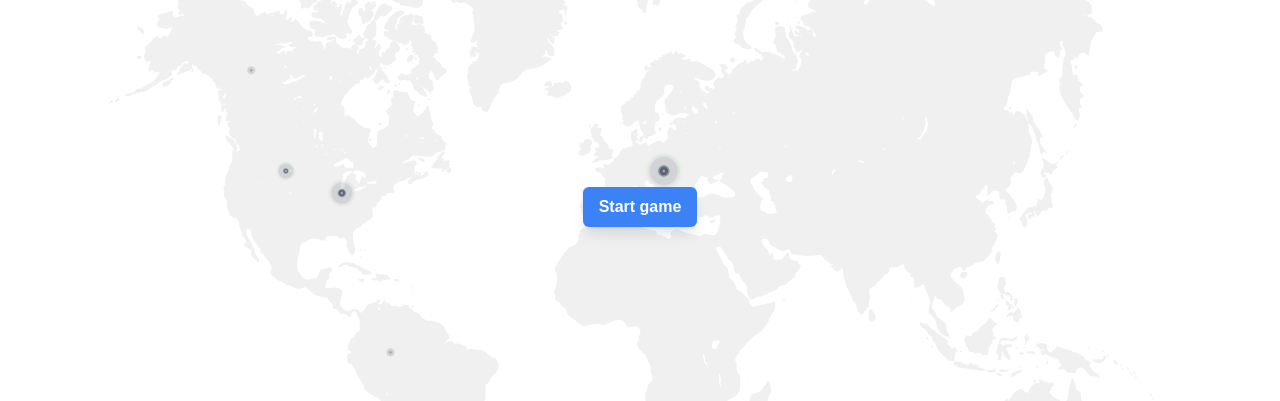
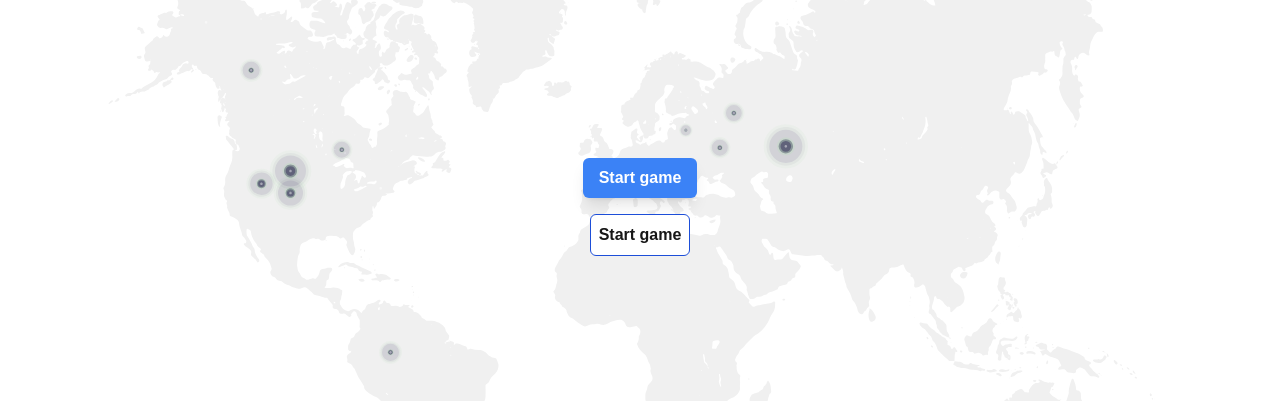
Before and after one commit to karisteinn99/Redwood-Frontend, a Next.js app: page / in a window 1280 px wide. Shown: the part 193-594 px from the top of the page. Built offline with nearby package versions, Linux system fonts and the light colour scheme.

Commit message:
completely remove the map, because I just want to be able to run build

```diff
--- a/app/components/MapAnimated.tsx
+++ b/app/components/MapAnimated.tsx
@@ -7,7 +7,7 @@ const Lottie = dynamic(() => import('lottie-react'), { ssr: false });
 
 const MapAnimated = () => {
   const [animationData, setAnimationData] = useState<any>(null);
-  const lottieRef = useRef();
+  const lottieRef = useRef(null);
 
   // Lazy load the animation JSON only when the component mounts
   useEffect(() => {
@@ -24,10 +24,7 @@ const MapAnimated = () => {
         lottieRef={lottieRef}
         className="h-full w-full"
         animationData={animationData}
-        speed={0.1}
-        onDOMLoaded={() => {
-          lottieRef.current.setSpeed(0.25);
-        }}
+        loop={true}
       />
     </div>
   );
--- /dev/null
+++ b/app/components/button.tsx
@@ -0,0 +1,16 @@
+import { ButtonHTMLAttributes } from 'react';
+import { cn } from 'utils/cn';
+
+const Button = ({ ...props }: ButtonHTMLAttributes<HTMLButtonElement>) => {
+  const { className, ...rest } = props;
+  return (
+    <button
+      className={cn(
+        'rounded-md border-[1.5px] border-blue-700 bg-white p-2 font-semibold hover:opacity-95 active:brightness-110'
+      )}
+      {...rest}
+    ></button>
+  );
+};
+
+export default Button;
--- a/app/game-session/page.tsx
+++ b/app/game-session/page.tsx
@@ -1,33 +1,32 @@
 'use client';
 
-import { getQuestions, postAnswer } from '@shared/api';
 import 'leaflet/dist/leaflet.css'; // Import Leaflet CSS (required)
-import { useRouter } from 'next/navigation'; // Import useRouter
-import { useEffect, useState } from 'react';
-import { MapContainer, TileLayer, useMapEvents } from 'react-leaflet';
+import { useState } from 'react';
 
-function MapClickHandler({
-  questionIndex,
-  onAnswerSubmit,
-}: {
-  questionIndex: number;
-  onAnswerSubmit: (distanceKm: number) => void;
-}) {
-  useMapEvents({
-    async click(e) {
-      const res = await postAnswer(questionIndex + 1, {
-        lat: e.latlng.lat,
-        long: e.latlng.lng, // Fixed 'long' to 'lng'
-      });
-      if (res?.distance_km !== undefined) {
-        onAnswerSubmit(res.distance_km);
-      } else {
-        console.error('Error in postAnswer:', res.error);
-      }
-    },
-  });
-  return null;
-}
+// function MapClickHandler({
+//   questionIndex,
+//   onAnswerSubmit,
+// }: {
+//   questionIndex: number;
+//   onAnswerSubmit: (distanceKm: number) => void;
+// }) {
+//   useMapEvents({
+//     async click(e) {
+//       const res = await postAnswer(questionIndex + 1, {
+//         lat: e.latlng.lat,
+//         long: e.latlng.lng, // Fixed 'long' to 'lng'
+//       });
+//       if ('distance_km' in res && res.distance_km !== undefined) {
+//         onAnswerSubmit(res.distance_km);
+//       } else {
+//         if ('error' in res) {
+//           console.error('Error in postAnswer:', res.error);
+//         }
+//       }
+//     },
+//   });
+//   return null;
+// }
 
 export default function WorldMap() {
   const [questions, setQuestions] = useState<
@@ -36,34 +35,36 @@ export default function WorldMap() {
   const [questionIndex, setQuestionIndex] = useState(0); // Current question index
   const [totalDistance, setTotalDistance] = useState(0); // Total distance accumulated
 
-  const router = useRouter(); // Initialize Next.js router
+  // const router = useRouter(); // Initialize Next.js router
+  // if (window === undefined) return null; // Check if window is defined
 
-  // Fetch questions on mount
-  useEffect(() => {
-    getQuestions().then((data) => {
-      setQuestions(data);
-    });
-  }, []);
+  // // Fetch questions on mount
+  // useEffect(() => {
+  //   getQuestions().then((data) => {
+  //     setQuestions(data);
+  //   });
+  // }, []);
 
-  // Function to handle answering a question
-  const handleAnswerSubmit = (distanceKm: number) => {
-    alert(`Deviation from correct co-ordinates: ${distanceKm.toFixed(2)}km`);
+  // // Function to handle answering a question
+  // const handleAnswerSubmit = (distanceKm: number) => {
+  //   alert(`Deviation from correct co-ordinates: ${distanceKm.toFixed(2)}km`);
 
-    // Update total distance
-    setTotalDistance((prevTotal) => prevTotal + distanceKm);
+  //   // Update total distance
+  //   setTotalDistance((prevTotal) => prevTotal + distanceKm);
 
-    // Go to the next question or finish the game
-    if (questionIndex + 1 < questions.length) {
-      setQuestionIndex((prevIndex) => prevIndex + 1);
-    } else {
-      alert(
-        `Thank you for playing!\n
-         Total deviation from correct co-ordinates: ${totalDistance.toFixed(2)}km. `
-      );
-      router.push('/'); // Redirect to home URL after the final alert
-    }
-  };
+  //   // Go to the next question or finish the game
+  //   if (questionIndex + 1 < questions.length) {
+  //     setQuestionIndex((prevIndex) => prevIndex + 1);
+  //   } else {
+  //     alert(
+  //       `Thank you for playing!\n
+  //        Total deviation from correct co-ordinates: ${totalDistance.toFixed(2)}km. `
+  //     );
+  //     router.push('/'); // Redirect to home URL after the final alert
+  //   }
+  // };
 
+  return <div>Some stuff is rendered here yo</div>;
   return (
     <>
       {/* Inline style tag to handle dragging cursor */}
@@ -91,8 +92,7 @@ export default function WorldMap() {
         `}
       </style>
 
-      <div className="relative h-screen w-screen overflow-hidden">
-        {/* Display the current question in the top-right corner */}
+      {/* <div className="relative h-screen w-screen overflow-hidden">
         {questions.length > 0 && questionIndex < questions.length && (
           <div className="question-box">
             {questions[questionIndex].question}
@@ -106,15 +106,13 @@ export default function WorldMap() {
           minZoom={2} // Prevent zooming out too far
           className="h-full w-full"
         >
-          {/* Use OpenStreetMap tiles */}
           <TileLayer url="https://{s}.tile.openstreetmap.org/{z}/{x}/{y}.png" />
-          {/* Handler for click events */}
           <MapClickHandler
             questionIndex={questionIndex}
             onAnswerSubmit={handleAnswerSubmit}
           />
         </MapContainer>
-      </div>
+      </div> */}
     </>
   );
 }
--- a/app/page.tsx
+++ b/app/page.tsx
@@ -2,18 +2,20 @@
 
 import Link from 'next/link';
 import MapAnimated from './components/MapAnimated';
+import Button from './components/button';
 
 export default function Home() {
   return (
     <div className="relative grid h-screen w-screen place-items-center overflow-hidden bg-gray-100">
       <MapAnimated />
-      <div className="z-10 flex flex-col items-center">
+      <div className="z-10 flex flex-col items-center gap-4">
         <Link
           href={'/game-session'}
           className="rounded-md bg-blue-500 px-4 py-2 font-semibold text-white shadow-lg transition duration-200 hover:bg-blue-600"
         >
           Start game
         </Link>
+        <Button>Start game</Button>
       </div>
     </div>
   );
--- /dev/null
+++ b/utils/cn.tsx
@@ -0,0 +1,6 @@
+import { type ClassValue, clsx } from 'clsx';
+import { twMerge } from 'tailwind-merge';
+
+export function cn(...inputs: ClassValue[]) {
+  return twMerge(clsx(inputs));
+}
```
